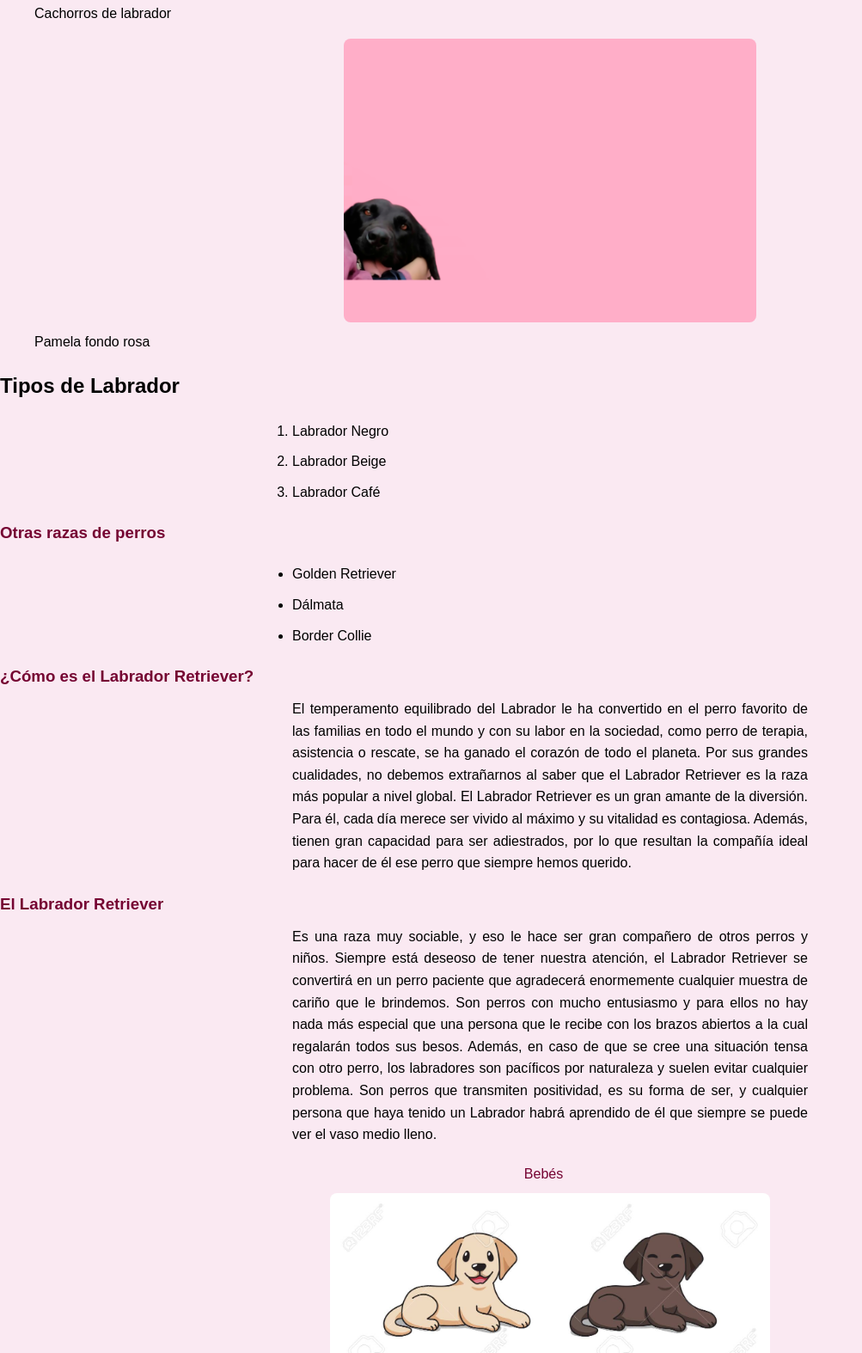
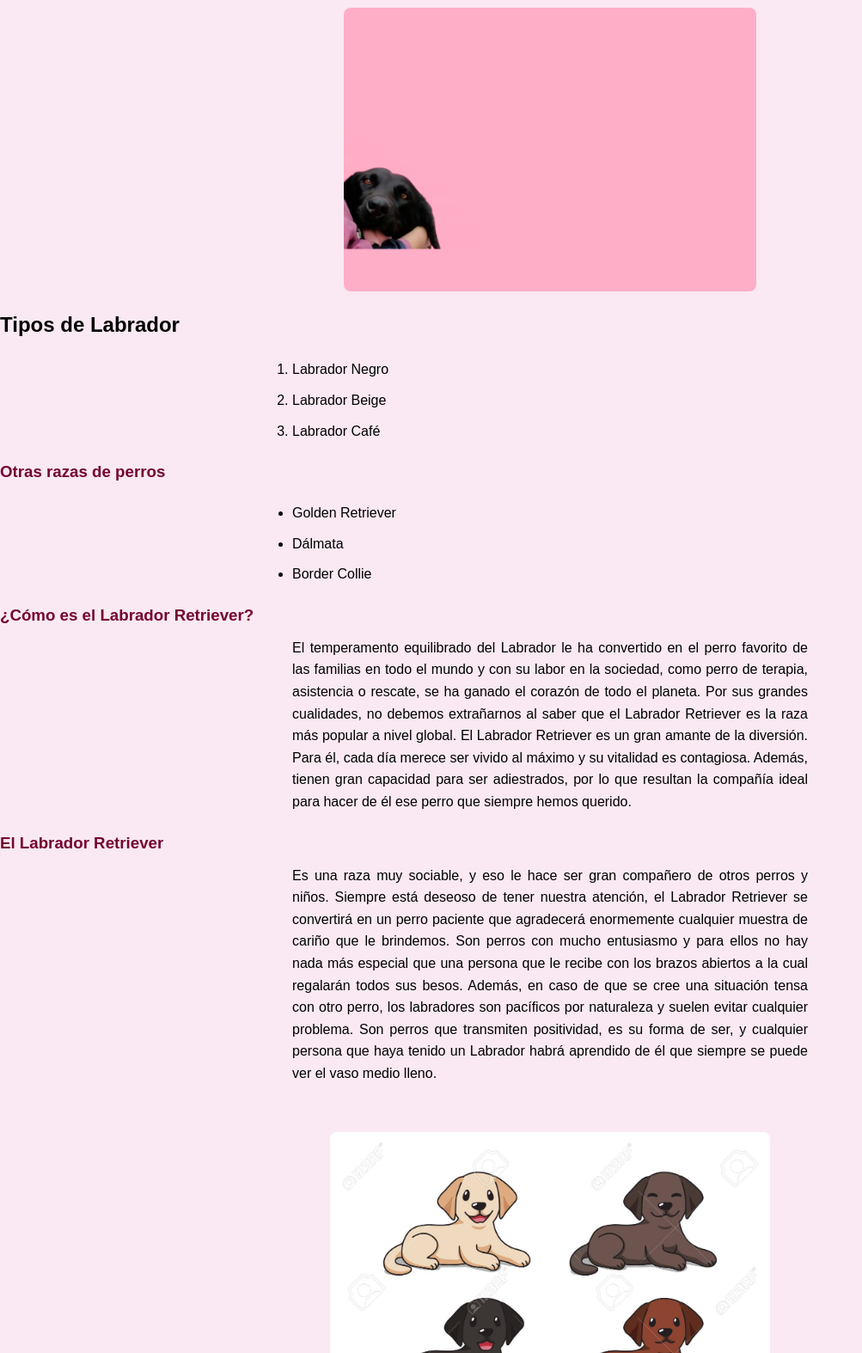
Before and after one commit to danilp23/Mi-primera-p-gina, a plain HTML site: page index.html in a window 1280 px wide. Shown: the part 325-1899 px from the top of the page at 86% size, without its empty margins (0-1003 px from the left). Drawn offline with Linux system fonts and the light colour scheme.

Commit message:
Update index.html

```diff
--- a/index.html
+++ b/index.html
@@ -22,11 +22,9 @@
     <!-- Imágenes -->
     <figure>
         <img class="perrin" src="https://imagenes.eltiempo.com/files/image_652_366/uploads/2023/04/25/6447fc27880be.jpeg" alt="Cachorros de labrador">
-        <figcaption>Cachorros de labrador</figcaption>
     </figure>
     <figure>
         <img src="/img/PhotoRoom-20230529_152132-01.png" alt="Pamela fondo rosa">
-        <figcaption>Pamela fondo rosa</figcaption>
     </figure>
 
     <!-- Lista ordenada -->
@@ -59,7 +57,7 @@
 
     <!-- Enlaces -->
     <nav>
-        <a href="https://imagenes.eltiempo.com/files/image_652_366/uploads/2023/04/25/6447fc27880be.jpeg">Bebés</a>
+        <a href="https://imagenes.eltiempo.com/files/image_652_366/uploads/2023/04/25/6447fc27880be.jpeg"></a>
         <a href="https://www.tiendanimal.es/articulos/cuidados-especiales-para-perro-labrador/">
             <img src="img/144484831-conjunto-de-perro-labrador-retriever-de-personaje-de-dibujos-animados-de-vector-para-el-diseño.jpg" alt="Cuidados especiales para perro Labrador">
         </a>
```
